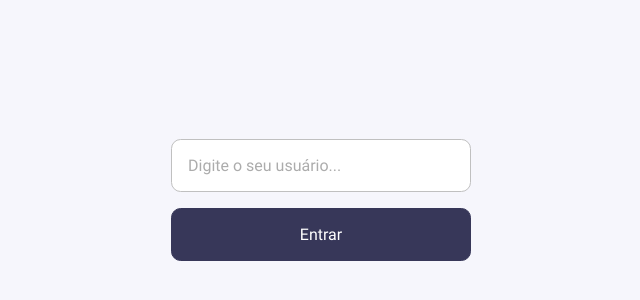
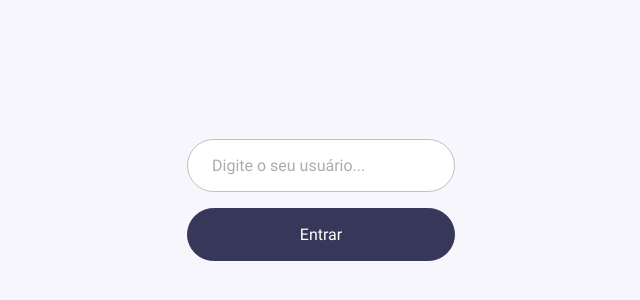
Before and after one commit to leotecco/curso-dev-js, a plain HTML site: page client/index.html in a window 1280 px wide. Shown: the part 200-500 px from the top of the page, without its empty margins (319-959 px from the left). Drawn offline with Linux system fonts and the light colour scheme.

Commit message:
Add rounded inputs and buttons

```diff
--- a/client/css/components/button.css
+++ b/client/css/components/button.css
@@ -1,8 +1,8 @@
 .button {
   width: 100%;
   font-size: 1rem;
-  border-radius: 0.6rem;
-  padding: 1rem;
+  border-radius: 2rem;
+  padding: 1rem 1.5rem;
   border: 1px solid #373759;
   color: #585858;
   cursor: pointer;
--- a/client/css/components/form-field.css
+++ b/client/css/components/form-field.css
@@ -7,8 +7,8 @@
 .form-field .form-field__input {
   color: #585858;
   font-size: 1rem;
-  border-radius: 0.6rem;
-  padding: 1rem;
+  border-radius: 2rem;
+  padding: 1rem 1.5rem;
   border: 1px solid #c0c0c0;
   transition: box-shadow 0.25s ease;
 }
--- a/client/css/wrapper.css
+++ b/client/css/wrapper.css
@@ -14,4 +14,6 @@
 .login {
   display: block;
   width: 300px;
+  max-width: 300px;
+  padding: 1rem;
 }
```
